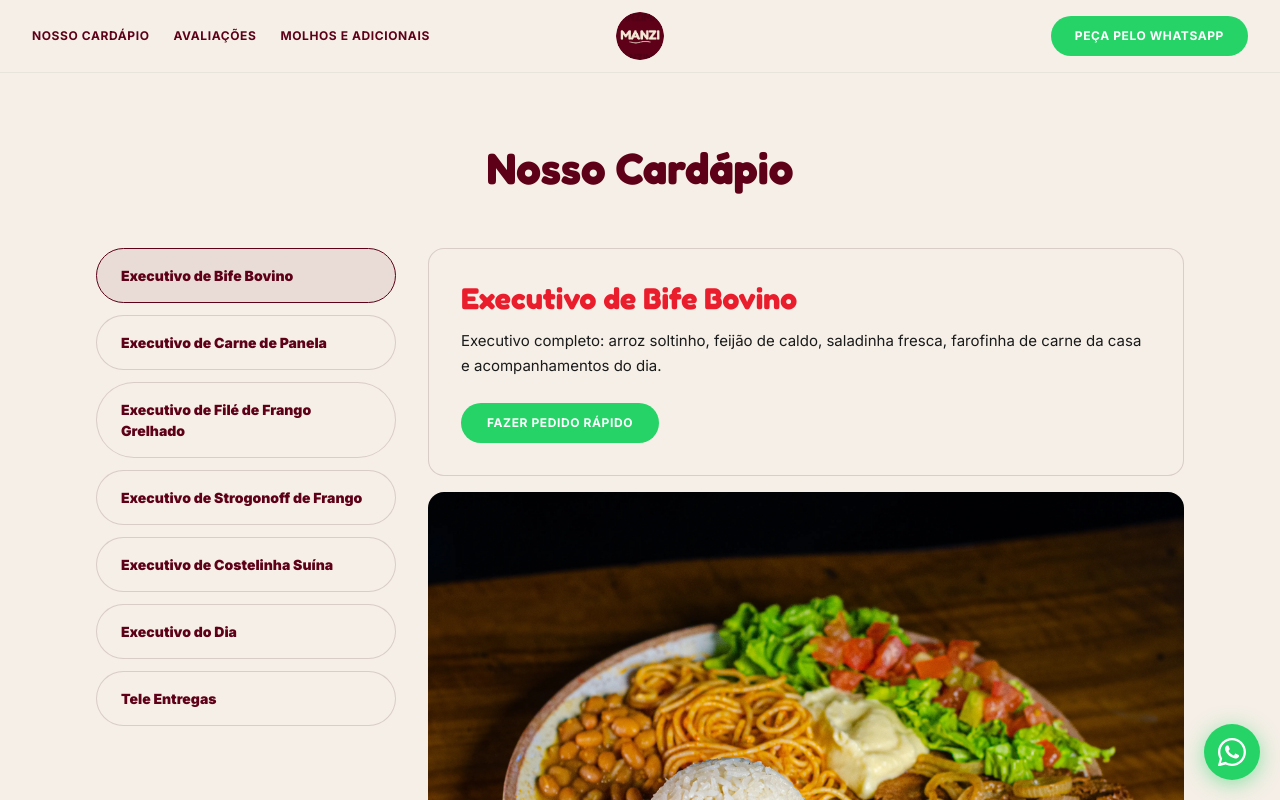
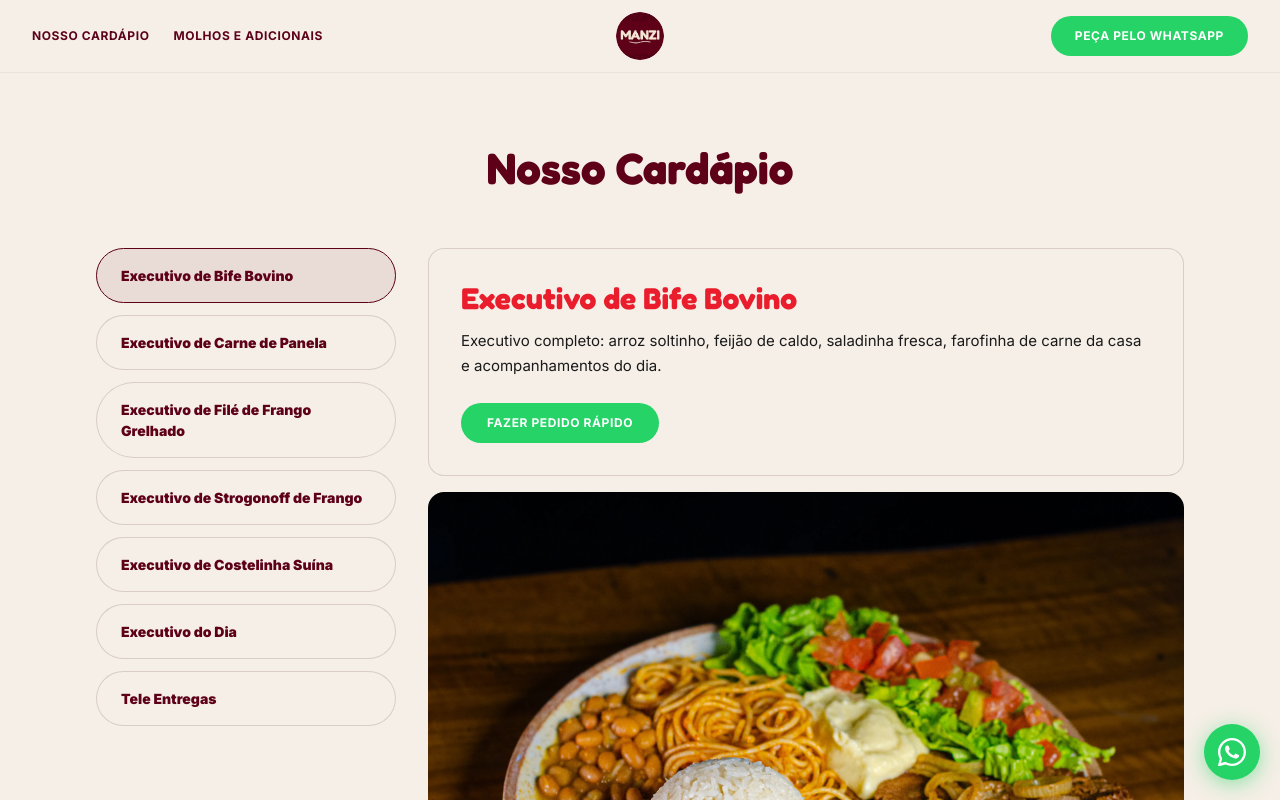
Before and after one commit to EducLead01/Restaurante-Manzi, a Next.js app: page / in a window 1280 px wide. Shown: the top 800 px of the page. Built offline with nearby package versions, Linux system fonts and the light colour scheme.

Commit message:
Oculta a seção Avaliações da página (componente mantido para reativar depois)
Co-Authored-By: Claude Sonnet 5 <noreply@anthropic.com>

```diff
--- a/src/app/page.tsx
+++ b/src/app/page.tsx
@@ -1,6 +1,5 @@
 import Header from "@/components/Header";
 import Filosofia from "@/components/Filosofia";
-import Avaliacoes from "@/components/Avaliacoes";
 import Experiencia from "@/components/Experiencia";
 import Diferenciais from "@/components/Diferenciais";
 import Footer from "@/components/Footer";
@@ -12,7 +11,7 @@ export default function Home() {
       <Header />
       <main className="flex-grow">
         <Filosofia />
-        <Avaliacoes />
+        {/* Avaliações: oculta temporariamente, componente mantido para reativar depois */}
         <Experiencia />
         <Diferenciais />
       </main>
--- a/src/components/Header.tsx
+++ b/src/components/Header.tsx
@@ -10,7 +10,6 @@ const WHATSAPP_HREF = `https://wa.me/${WHATSAPP_NUMERO}?text=${encodeURIComponen
 
 const LINKS = [
   { href: "#filosofia", label: "Nosso Cardápio" },
-  { href: "#avaliacoes", label: "Avaliações" },
   { href: "#diferenciais", label: "Molhos e Adicionais" },
 ];
 
```
